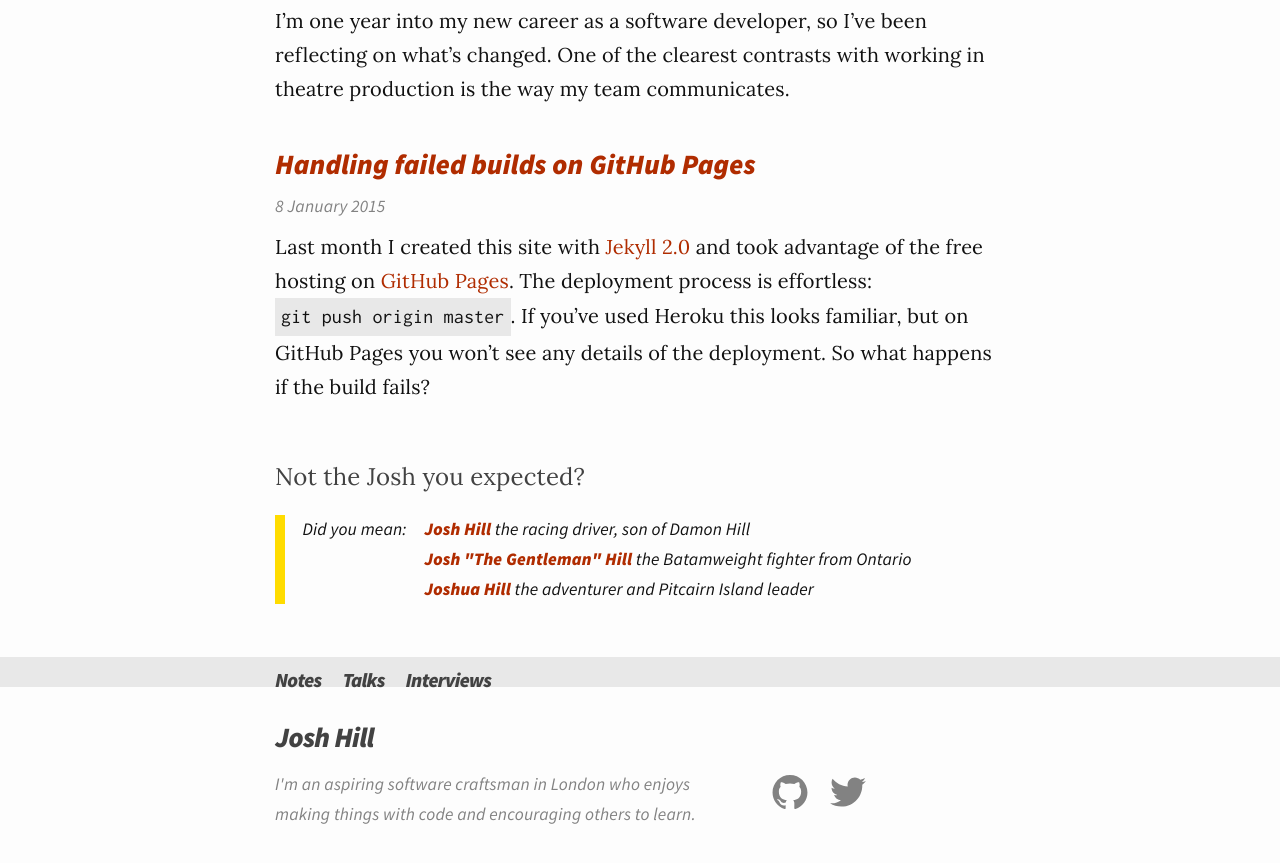
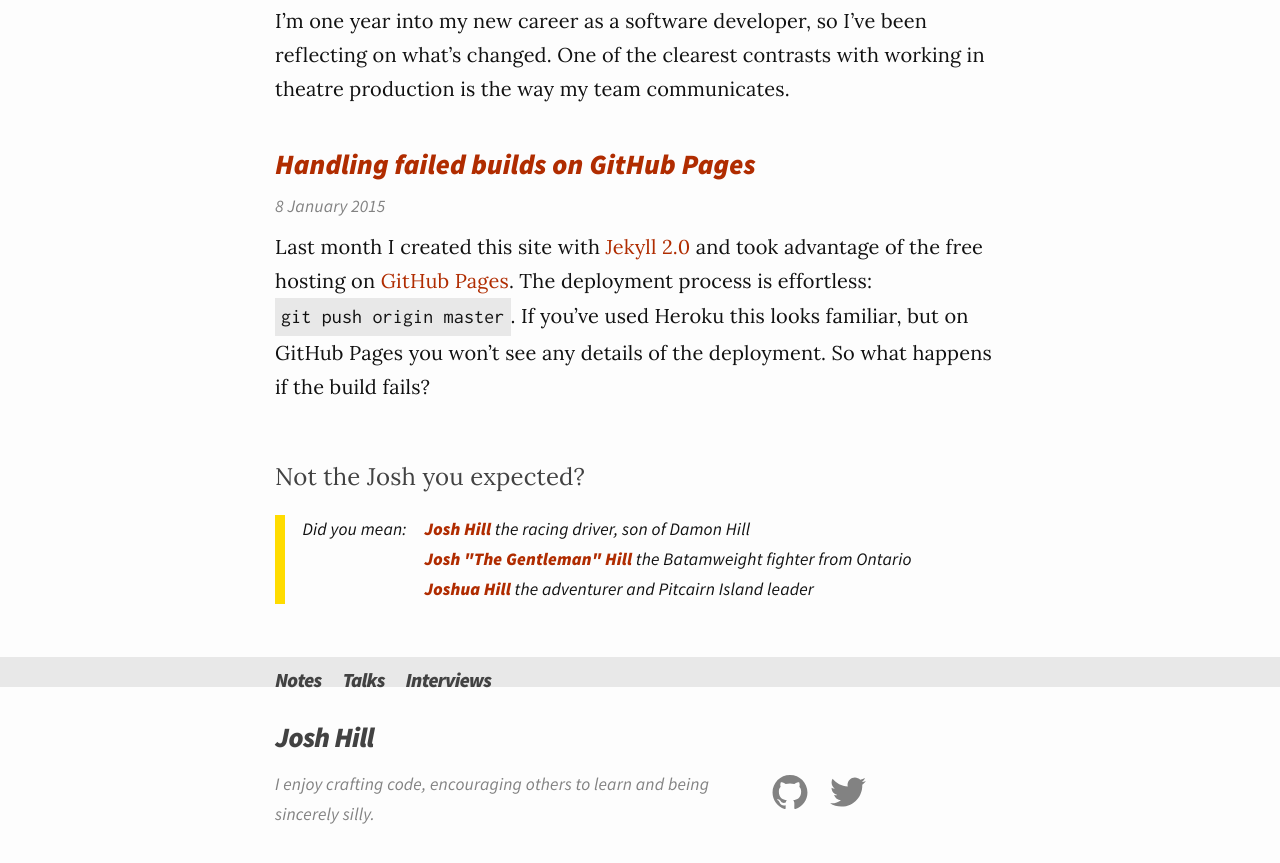
Before and after one commit to jamesjoshuahill/jamesjoshuahill.github.io, a Jekyll site: the page built from index.html, in a window 1280 px wide and 900 px high, scrolled down 1340 px. Shown: the top 863 px of the window. Built offline with Jekyll 4.4.1, drawn with Linux system fonts in a browser that asks for light colours.

Commit message:
Change site description in footer

```diff
--- a/_config.yml
+++ b/_config.yml
@@ -3,8 +3,7 @@
   Time to robot!
 author: Josh Hill
 description: >
-  I'm an aspiring software craftsman in London who enjoys making things with
-  code and encouraging others to learn.
+  I enjoy crafting code, encouraging others to learn and being sincerely silly.
 baseurl: "" # the subpath of your site, e.g. /blog/
 url: "http://jamesjoshuahill.github.io" # the base hostname & protocol for your site
 twitter_username: jamesjoshuahill
```
